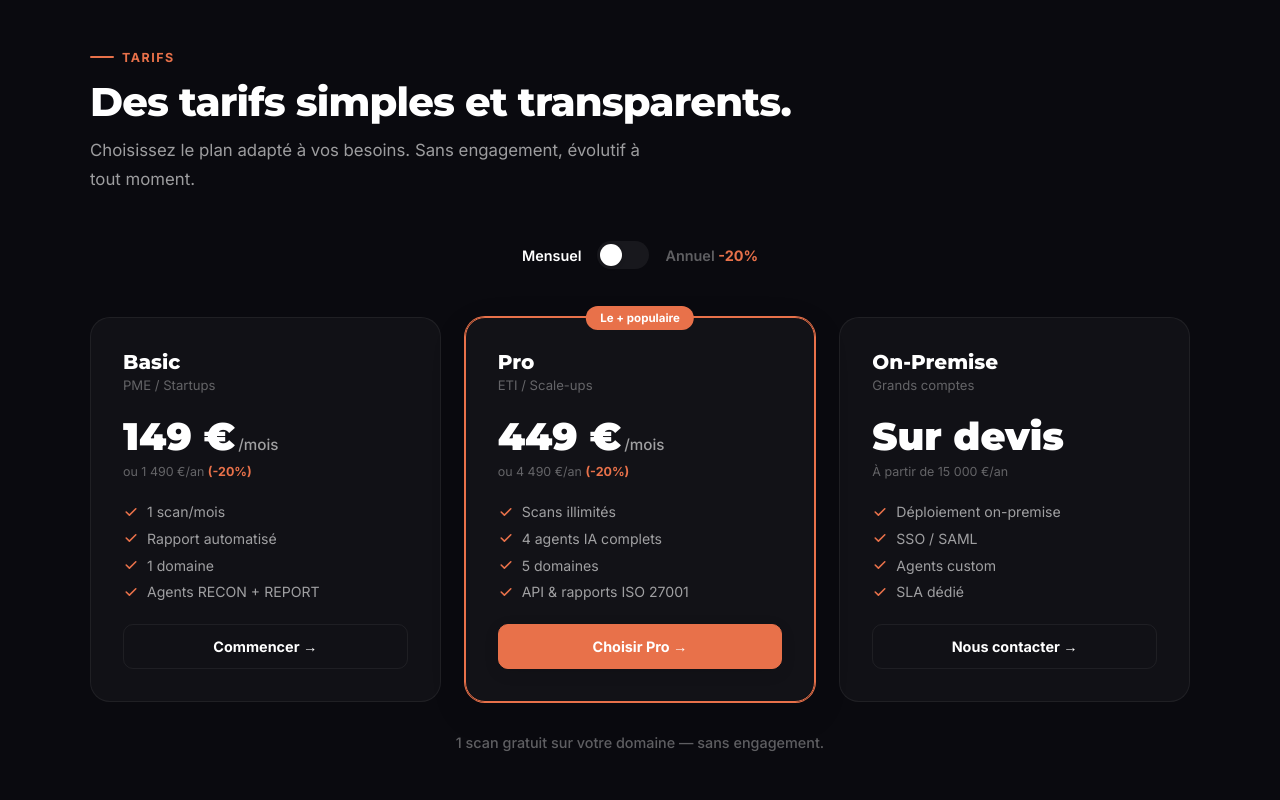
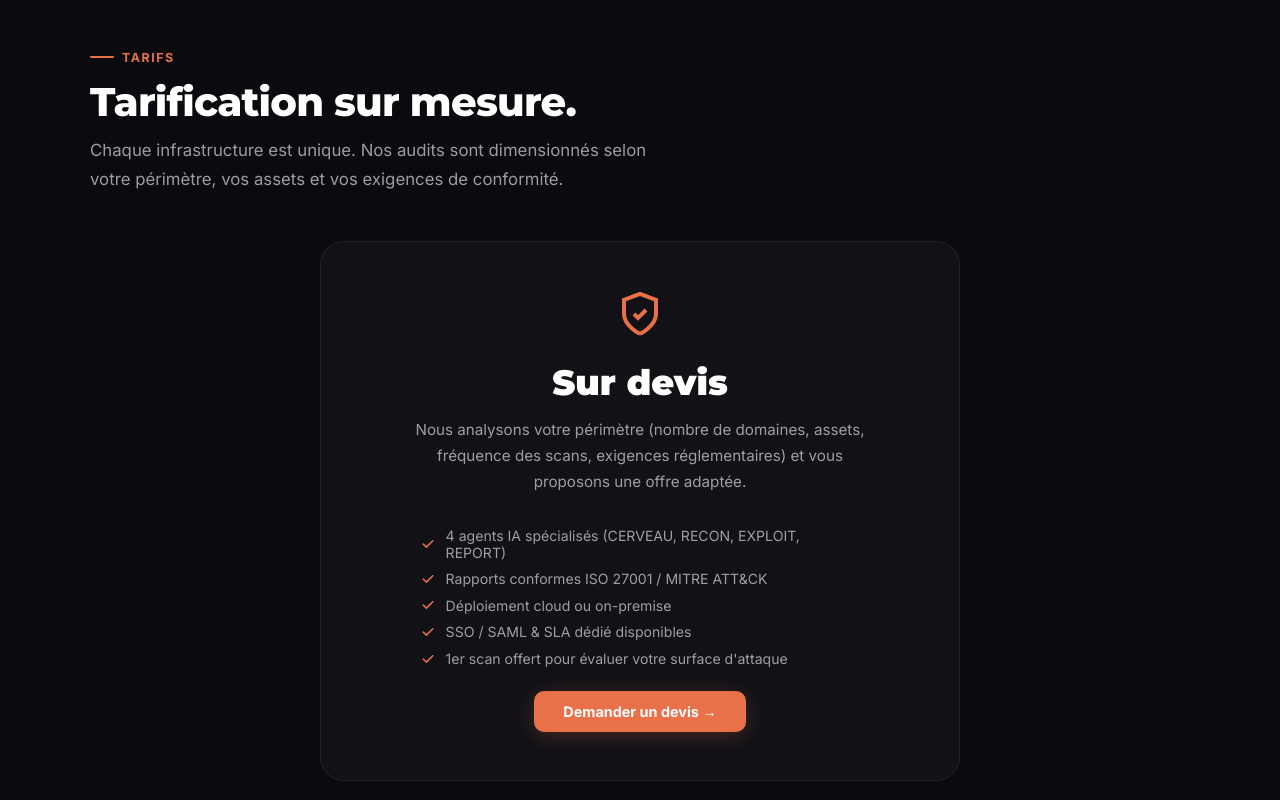
Before and after one commit to rayanproformateur-sketch/aibrothers-site, a plain HTML site: page neuralred.html in a window 1280 px wide. Shown: the part 2540-3340 px from the top of the page. Drawn offline with Linux system fonts and the light colour scheme.

```diff
--- a/neuralred.html
+++ b/neuralred.html
@@ -122,6 +122,15 @@
         .reveal.visible{opacity:1;transform:translateY(0)}
 
 
+
+        /* CUSTOM PRICING */
+        .pricing-custom-box{max-width:640px;margin:0 auto;background:var(--bg-card);border:1px solid var(--border);border-radius:24px;padding:3rem;text-align:center;transition:all .35s}
+        .pricing-custom-box:hover{box-shadow:0 12px 40px rgba(0,0,0,.08);border-color:var(--accent)}
+        .pricing-custom-icon{color:var(--accent);margin-bottom:1.2rem}
+        .pricing-custom-box h3{font-family:var(--font-title);font-size:2.2rem;font-weight:900;color:var(--text);margin-bottom:.8rem}
+        .pricing-custom-box>p{font-size:.95rem;color:var(--text-muted);line-height:1.7;max-width:480px;margin:0 auto 2rem}
+        .pricing-custom-includes{display:flex;flex-direction:column;gap:.6rem;text-align:left;max-width:440px;margin:0 auto}
+        .pricing-custom-item{display:flex;align-items:center;gap:.6rem;font-size:.88rem;color:var(--text-muted)}
         /* PRICING */
         .pricing-section{padding:100px 2rem}
         .pricing-toggle{display:flex;align-items:center;gap:1rem;justify-content:center;margin-bottom:3rem}
@@ -259,54 +268,21 @@
         <section class="pricing-section" id="tarifs">
             <div class="section-container">
                 <div class="section-label"><span class="line"></span> Tarifs</div>
-                <h2 class="section-title reveal">Des tarifs simples et transparents.</h2>
-                <p class="section-desc reveal">Choisissez le plan adapté à vos besoins. Sans engagement, évolutif à tout moment.</p>
-                <div class="pricing-toggle reveal">
-                    <span class="toggle-label active" data-period="monthly">Mensuel</span>
-                    <button class="toggle-switch" id="pricingToggle" aria-label="Basculer annuel/mensuel"><span class="toggle-knob"></span></button>
-                    <span class="toggle-label" data-period="annual">Annuel <span class="pricing-save">-20%</span></span>
+                <h2 class="section-title reveal">Tarification sur mesure.</h2>
+                <p class="section-desc reveal">Chaque infrastructure est unique. Nos audits sont dimensionnés selon votre périmètre, vos assets et vos exigences de conformité.</p>
+                <div class="pricing-custom-box reveal">
+                    <div class="pricing-custom-icon"><svg viewBox="0 0 24 24" fill="none" stroke="currentColor" stroke-width="2" style="width:48px;height:48px"><path d="M12 22s8-4 8-10V5l-8-3-8 3v7c0 6 8 10 8 10"/><path d="m9 12 2 2 4-4"/></svg></div>
+                    <h3>Sur devis</h3>
+                    <p>Nous analysons votre périmètre (nombre de domaines, assets, fréquence des scans, exigences réglementaires) et vous proposons une offre adaptée.</p>
+                    <div class="pricing-custom-includes">
+                        <div class="pricing-custom-item"><svg viewBox="0 0 20 20" fill="currentColor" style="width:16px;height:16px;flex-shrink:0;color:var(--accent)"><path fill-rule="evenodd" d="M16.707 5.293a1 1 0 010 1.414l-8 8a1 1 0 01-1.414 0l-4-4a1 1 0 011.414-1.414L8 12.586l7.293-7.293a1 1 0 011.414 0z" clip-rule="evenodd"/></svg>4 agents IA spécialisés (CERVEAU, RECON, EXPLOIT, REPORT)</div>
+                        <div class="pricing-custom-item"><svg viewBox="0 0 20 20" fill="currentColor" style="width:16px;height:16px;flex-shrink:0;color:var(--accent)"><path fill-rule="evenodd" d="M16.707 5.293a1 1 0 010 1.414l-8 8a1 1 0 01-1.414 0l-4-4a1 1 0 011.414-1.414L8 12.586l7.293-7.293a1 1 0 011.414 0z" clip-rule="evenodd"/></svg>Rapports conformes ISO 27001 / MITRE ATT&CK</div>
+                        <div class="pricing-custom-item"><svg viewBox="0 0 20 20" fill="currentColor" style="width:16px;height:16px;flex-shrink:0;color:var(--accent)"><path fill-rule="evenodd" d="M16.707 5.293a1 1 0 010 1.414l-8 8a1 1 0 01-1.414 0l-4-4a1 1 0 011.414-1.414L8 12.586l7.293-7.293a1 1 0 011.414 0z" clip-rule="evenodd"/></svg>Déploiement cloud ou on-premise</div>
+                        <div class="pricing-custom-item"><svg viewBox="0 0 20 20" fill="currentColor" style="width:16px;height:16px;flex-shrink:0;color:var(--accent)"><path fill-rule="evenodd" d="M16.707 5.293a1 1 0 010 1.414l-8 8a1 1 0 01-1.414 0l-4-4a1 1 0 011.414-1.414L8 12.586l7.293-7.293a1 1 0 011.414 0z" clip-rule="evenodd"/></svg>SSO / SAML & SLA dédié disponibles</div>
+                        <div class="pricing-custom-item"><svg viewBox="0 0 20 20" fill="currentColor" style="width:16px;height:16px;flex-shrink:0;color:var(--accent)"><path fill-rule="evenodd" d="M16.707 5.293a1 1 0 010 1.414l-8 8a1 1 0 01-1.414 0l-4-4a1 1 0 011.414-1.414L8 12.586l7.293-7.293a1 1 0 011.414 0z" clip-rule="evenodd"/></svg>1er scan offert pour évaluer votre surface d'attaque</div>
+                    </div>
+                    <a href="https://calendly.com/brothersai" target="_blank" rel="noopener" class="btn-primary" style="margin-top:1.5rem">Demander un devis →</a>
                 </div>
-                <div class="pricing-grid">
-                    <article class="pricing-card reveal">
-
-                        <div class="pricing-header">
-                            <h3>Basic</h3>
-                            <p class="pricing-target">PME / Startups</p>
-                        </div>
-                        <div class="pricing-body">
-                            <div class="pricing-price"><span class="price-amount" data-monthly="149" data-annual="124">149 €</span><span class="price-period">/mois</span></div>
-                            <div class="pricing-annual">ou 1 490 €/an <span class="pricing-save">(-20%)</span></div>
-                            <ul class="pricing-features"><li><svg viewBox="0 0 20 20" fill="currentColor" style="width:16px;height:16px;flex-shrink:0"><path fill-rule="evenodd" d="M16.707 5.293a1 1 0 010 1.414l-8 8a1 1 0 01-1.414 0l-4-4a1 1 0 011.414-1.414L8 12.586l7.293-7.293a1 1 0 011.414 0z" clip-rule="evenodd"/></svg>1 scan/mois</li><li><svg viewBox="0 0 20 20" fill="currentColor" style="width:16px;height:16px;flex-shrink:0"><path fill-rule="evenodd" d="M16.707 5.293a1 1 0 010 1.414l-8 8a1 1 0 01-1.414 0l-4-4a1 1 0 011.414-1.414L8 12.586l7.293-7.293a1 1 0 011.414 0z" clip-rule="evenodd"/></svg>Rapport automatisé</li><li><svg viewBox="0 0 20 20" fill="currentColor" style="width:16px;height:16px;flex-shrink:0"><path fill-rule="evenodd" d="M16.707 5.293a1 1 0 010 1.414l-8 8a1 1 0 01-1.414 0l-4-4a1 1 0 011.414-1.414L8 12.586l7.293-7.293a1 1 0 011.414 0z" clip-rule="evenodd"/></svg>1 domaine</li><li><svg viewBox="0 0 20 20" fill="currentColor" style="width:16px;height:16px;flex-shrink:0"><path fill-rule="evenodd" d="M16.707 5.293a1 1 0 010 1.414l-8 8a1 1 0 01-1.414 0l-4-4a1 1 0 011.414-1.414L8 12.586l7.293-7.293a1 1 0 011.414 0z" clip-rule="evenodd"/></svg>Agents RECON + REPORT</li></ul>
-                        </div>
-                        <a href="https://calendly.com/brothersai" target="_blank" rel="noopener" class="pricing-cta">Commencer →</a>
-                    </article>
-                    <article class="pricing-card popular reveal">
-                        <div class="pricing-popular">Le + populaire</div>
-                        <div class="pricing-header">
-                            <h3>Pro</h3>
-                            <p class="pricing-target">ETI / Scale-ups</p>
-                        </div>
-                        <div class="pricing-body">
-                            <div class="pricing-price"><span class="price-amount" data-monthly="449" data-annual="374">449 €</span><span class="price-period">/mois</span></div>
-                            <div class="pricing-annual">ou 4 490 €/an <span class="pricing-save">(-20%)</span></div>
-                            <ul class="pricing-features"><li><svg viewBox="0 0 20 20" fill="currentColor" style="width:16px;height:16px;flex-shrink:0"><path fill-rule="evenodd" d="M16.707 5.293a1 1 0 010 1.414l-8 8a1 1 0 01-1.414 0l-4-4a1 1 0 011.414-1.414L8 12.586l7.293-7.293a1 1 0 011.414 0z" clip-rule="evenodd"/></svg>Scans illimités</li><li><svg viewBox="0 0 20 20" fill="currentColor" style="width:16px;height:16px;flex-shrink:0"><path fill-rule="evenodd" d="M16.707 5.293a1 1 0 010 1.414l-8 8a1 1 0 01-1.414 0l-4-4a1 1 0 011.414-1.414L8 12.586l7.293-7.293a1 1 0 011.414 0z" clip-rule="evenodd"/></svg>4 agents IA complets</li><li><svg viewBox="0 0 20 20" fill="currentColor" style="width:16px;height:16px;flex-shrink:0"><path fill-rule="evenodd" d="M16.707 5.293a1 1 0 010 1.414l-8 8a1 1 0 01-1.414 0l-4-4a1 1 0 011.414-1.414L8 12.586l7.293-7.293a1 1 0 011.414 0z" clip-rule="evenodd"/></svg>5 domaines</li><li><svg viewBox="0 0 20 20" fill="currentColor" style="width:16px;height:16px;flex-shrink:0"><path fill-rule="evenodd" d="M16.707 5.293a1 1 0 010 1.414l-8 8a1 1 0 01-1.414 0l-4-4a1 1 0 011.414-1.414L8 12.586l7.293-7.293a1 1 0 011.414 0z" clip-rule="evenodd"/></svg>API & rapports ISO 27001</li></ul>
-                        </div>
-                        <a href="https://calendly.com/brothersai" target="_blank" rel="noopener" class="pricing-cta primary">Choisir Pro →</a>
-                    </article>
-                    <article class="pricing-card reveal">
-
-                        <div class="pricing-header">
-                            <h3>On-Premise</h3>
-                            <p class="pricing-target">Grands comptes</p>
-                        </div>
-                        <div class="pricing-body">
-                            <div class="pricing-price"><span class="price-amount">Sur devis</span></div><div class="pricing-annual">À partir de 15 000 €/an</div>
-                            <ul class="pricing-features"><li><svg viewBox="0 0 20 20" fill="currentColor" style="width:16px;height:16px;flex-shrink:0"><path fill-rule="evenodd" d="M16.707 5.293a1 1 0 010 1.414l-8 8a1 1 0 01-1.414 0l-4-4a1 1 0 011.414-1.414L8 12.586l7.293-7.293a1 1 0 011.414 0z" clip-rule="evenodd"/></svg>Déploiement on-premise</li><li><svg viewBox="0 0 20 20" fill="currentColor" style="width:16px;height:16px;flex-shrink:0"><path fill-rule="evenodd" d="M16.707 5.293a1 1 0 010 1.414l-8 8a1 1 0 01-1.414 0l-4-4a1 1 0 011.414-1.414L8 12.586l7.293-7.293a1 1 0 011.414 0z" clip-rule="evenodd"/></svg>SSO / SAML</li><li><svg viewBox="0 0 20 20" fill="currentColor" style="width:16px;height:16px;flex-shrink:0"><path fill-rule="evenodd" d="M16.707 5.293a1 1 0 010 1.414l-8 8a1 1 0 01-1.414 0l-4-4a1 1 0 011.414-1.414L8 12.586l7.293-7.293a1 1 0 011.414 0z" clip-rule="evenodd"/></svg>Agents custom</li><li><svg viewBox="0 0 20 20" fill="currentColor" style="width:16px;height:16px;flex-shrink:0"><path fill-rule="evenodd" d="M16.707 5.293a1 1 0 010 1.414l-8 8a1 1 0 01-1.414 0l-4-4a1 1 0 011.414-1.414L8 12.586l7.293-7.293a1 1 0 011.414 0z" clip-rule="evenodd"/></svg>SLA dédié</li></ul>
-                        </div>
-                        <a href="https://calendly.com/brothersai" target="_blank" rel="noopener" class="pricing-cta">Nous contacter →</a>
-                    </article>
-                </div>
-                <p class="pricing-trial reveal">1 scan gratuit sur votre domaine — sans engagement.</p>
             </div>
         </section>
 
@@ -346,7 +322,7 @@
         function anim(){ctx.clearRect(0,0,c.width,c.height);ps.forEach(p=>{p.update();p.draw()});conn();requestAnimationFrame(anim)}anim();
 
         // Pricing toggle
-        const pt=document.getElementById('pricingToggle');
+        const pt=null;// removed
         if(pt){pt.addEventListener('click',function(){
             this.classList.toggle('active');
             const isAnnual=this.classList.contains('active');
```
